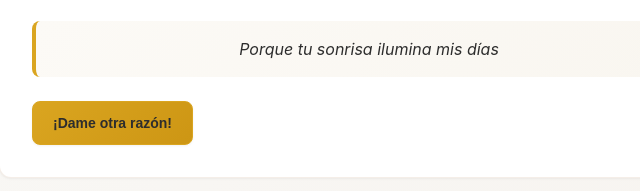
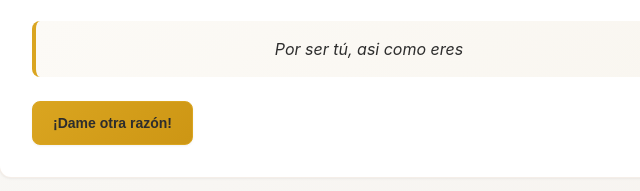
Before and after one commit to nfJaramillo/linda, a plain HTML site: page index.html in a window 1280 px wide. Shown: the part 452-643 px from the top of the page, 273-913 px from the left. Drawn offline with Linux system fonts and the light colour scheme.

Commit message:
Innital message fix

```diff
--- a/index.html
+++ b/index.html
@@ -29,7 +29,7 @@
                     <span class="counter-number" id="loveCounter">1</span>
                     <span class="counter-text">de ∞ razones</span>
                 </div>
-                <p id="loveReason">Porque tu sonrisa ilumina mis días</p>
+                <p id="loveReason">Por ser tú, asi como eres</p>
                 <button class="btn btn--primary" id="incrementBtn">¡Dame otra razón!</button>
             </div>
         </section>
```
